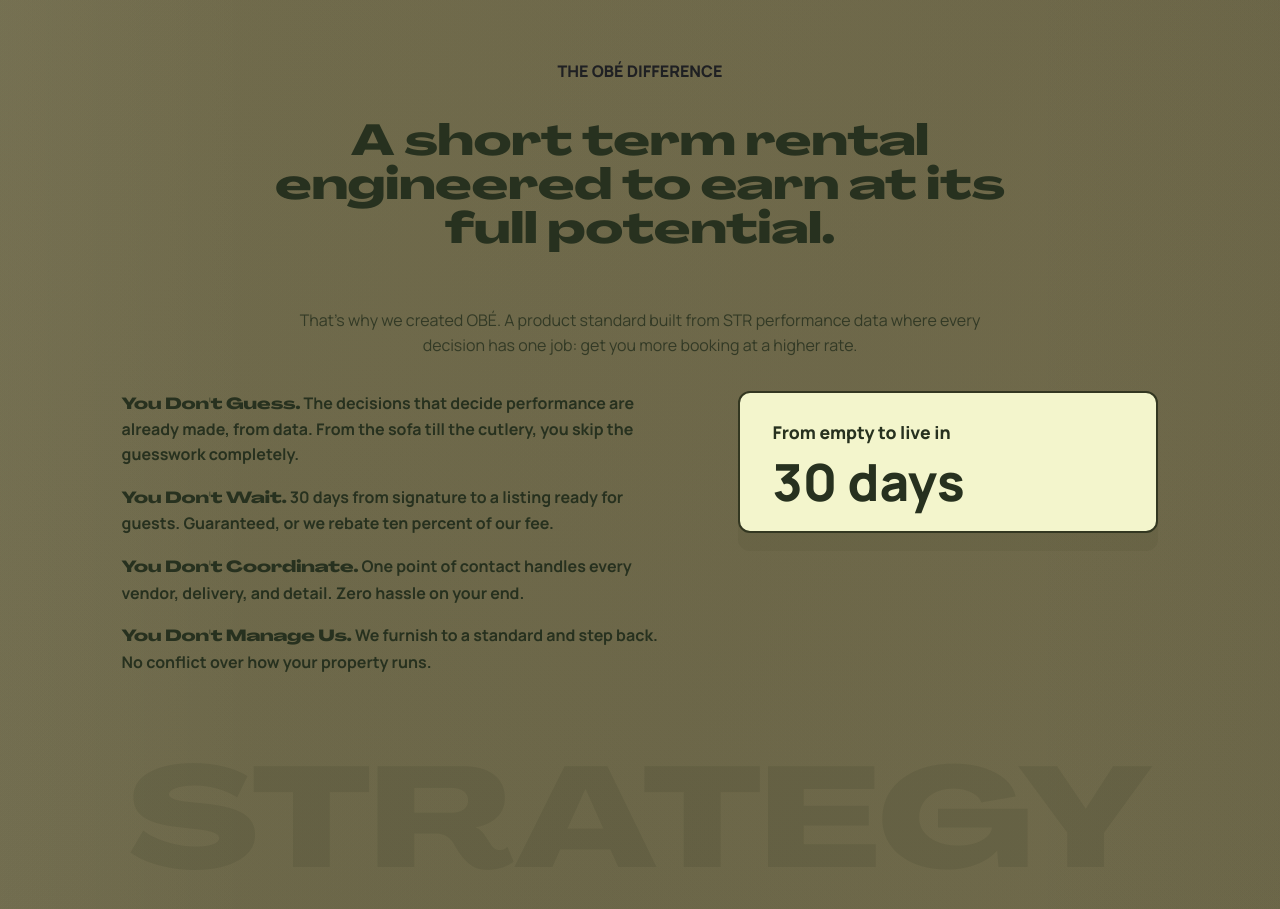
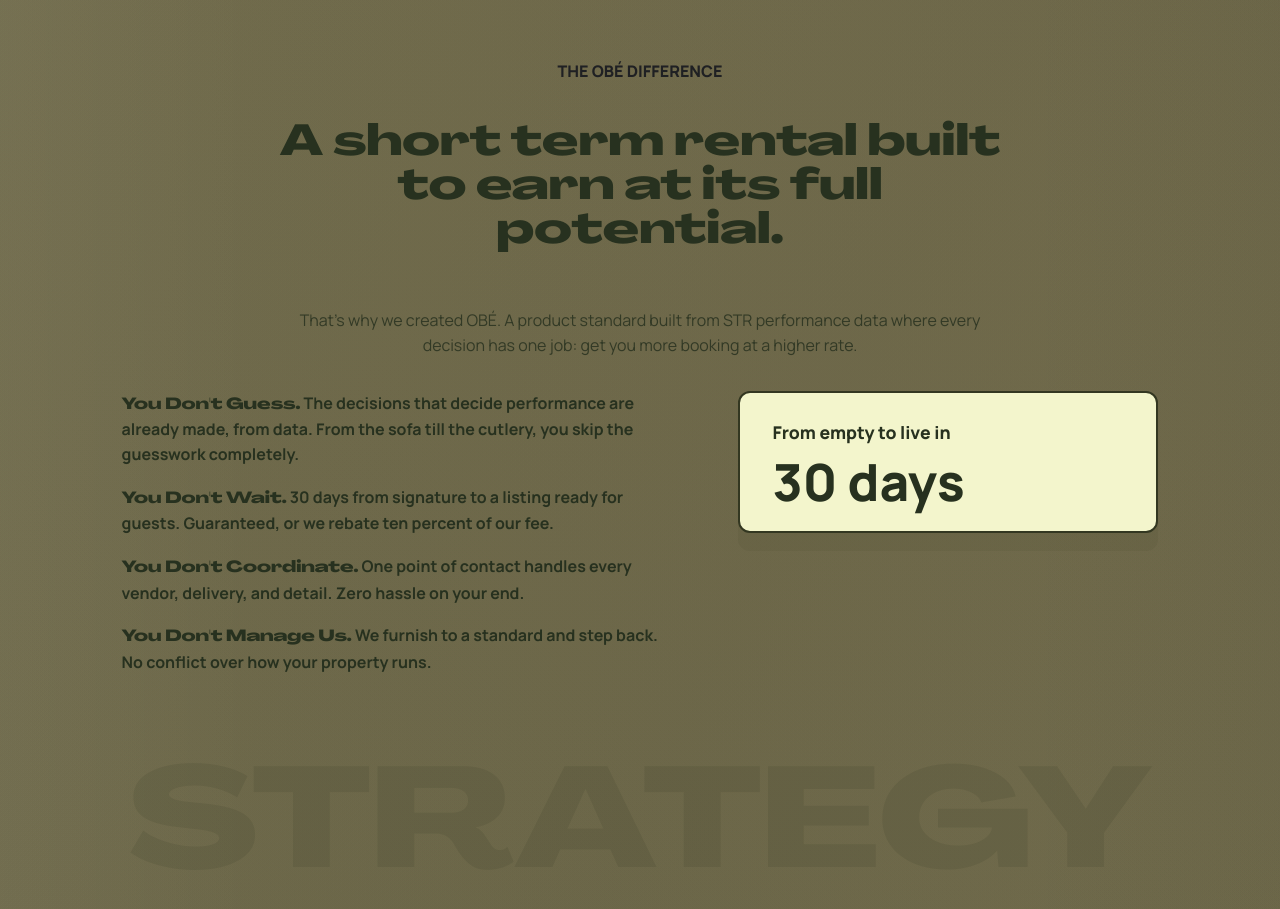
Before and after one commit to MYND-Team/OBE, a React (Vite) app in the folder OBE/: page / in a window 1280 px wide. Shown: the part 3660-4569 px from the top of the page. Built offline with nearby package versions, Linux system fonts and the light colour scheme.

Commit message:
Change 'engineered' to 'built' in short-term rental headline

```diff
--- a/OBE/src/components/Home.jsx
+++ b/OBE/src/components/Home.jsx
@@ -620,7 +620,7 @@
       <section className="strategy section">
         <div className="strategy__heading" data-reveal>
           <p className="section-label">THE OBÉ DIFFERENCE</p>
-          <h2>A short term rental engineered to earn at its full potential.</h2>
+          <h2>A short term rental built to earn at its full potential.</h2>
         </div>
         <div className="strategy__body">
           <p data-reveal>
```
